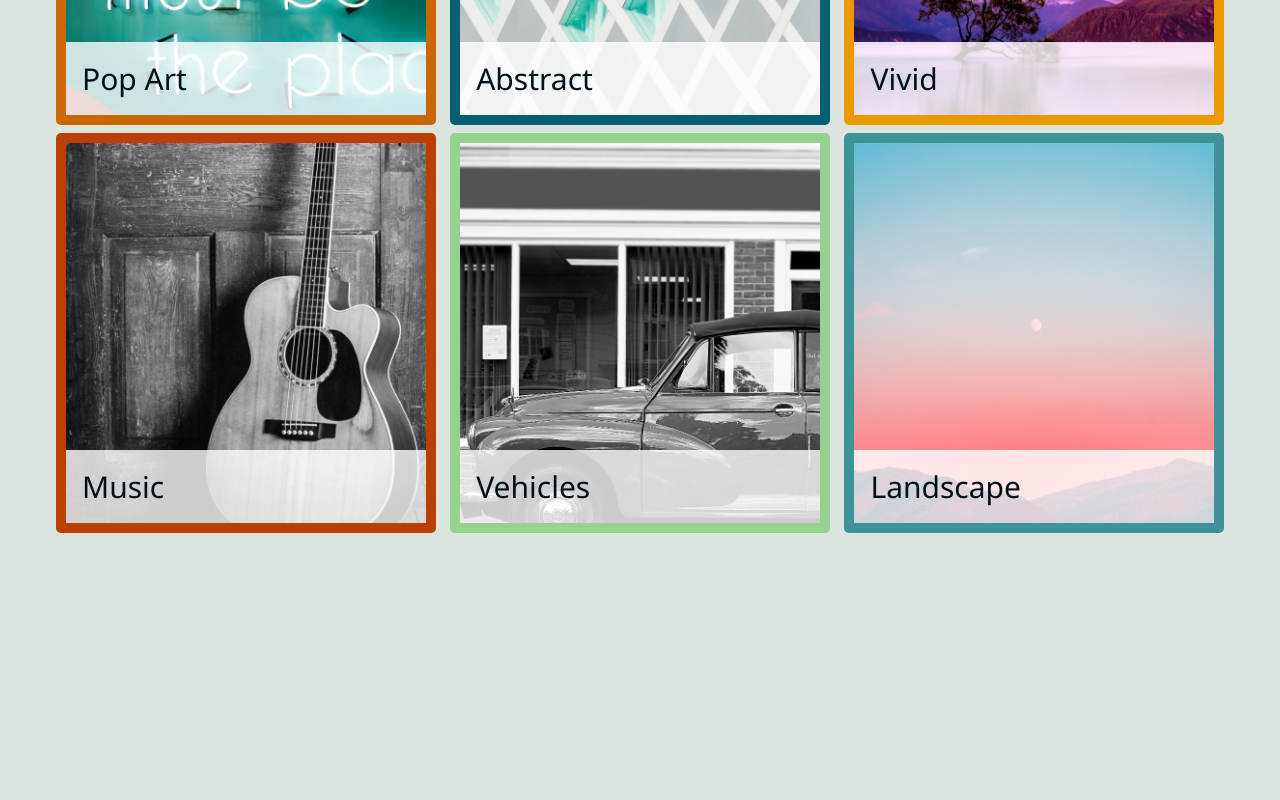
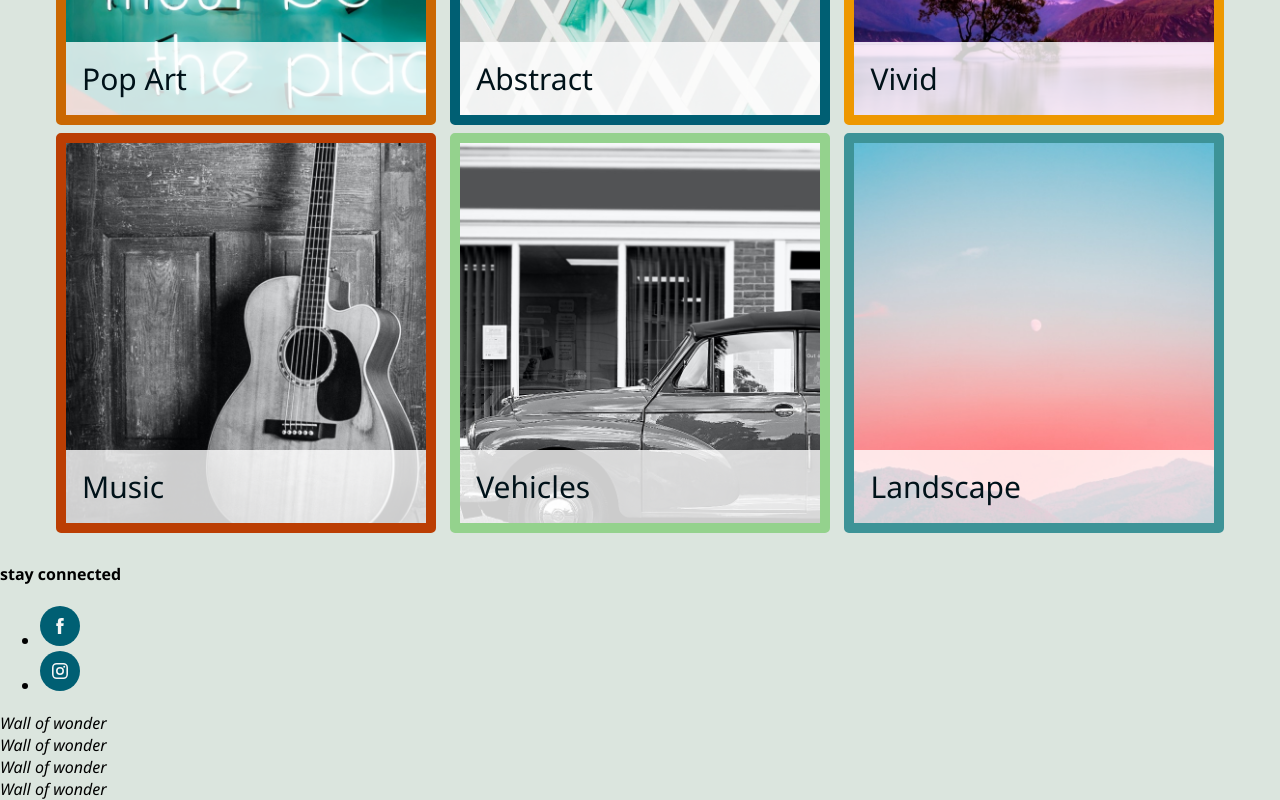
Before and after one commit to akgmage/responsive-photo-collections, an Angular app: page / in a window 1280 px wide. Shown: the part 836-1636 px from the top of the page. Before the commit the page ends 1377 px from the top, so only its background shows below. Built offline with nearby package versions, Linux system fonts and the light colour scheme.

Commit message:
add markup for html

```diff
--- a/src/app/app.component.html
+++ b/src/app/app.component.html
@@ -67,3 +67,28 @@
     </li>
   </ul>
 </section>
+<div class="footer">
+  <footer>
+    <div class="social">
+      <h4>stay connected</h4>
+      <ul>
+        <li>
+          <a href="#">
+            <img src="assets/facebook-icon.svg" alt="visit facebook" />
+          </a>
+        </li>
+        <li>
+          <a href="#">
+            <img src="assets/instagram-icon.svg" alt="visit facebook" />
+          </a>
+        </li>
+      </ul>
+    </div>
+    <address>
+      Wall of wonder <br />
+      Wall of wonder <br />
+      Wall of wonder <br />
+      Wall of wonder <br />
+    </address>
+  </footer>
+</div>
```
Also changed, not shown: src/assets/facebook-icon.svg (added), src/assets/instagram-icon.svg (added).
